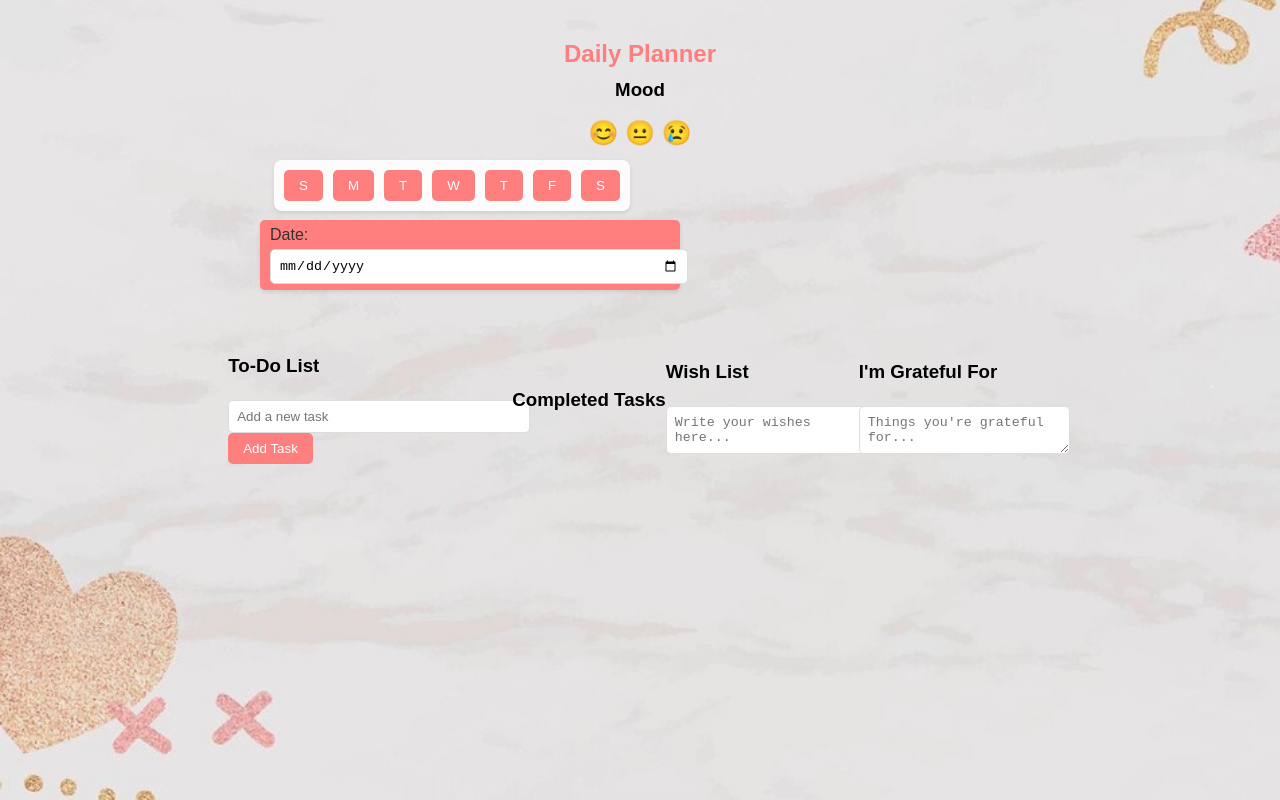
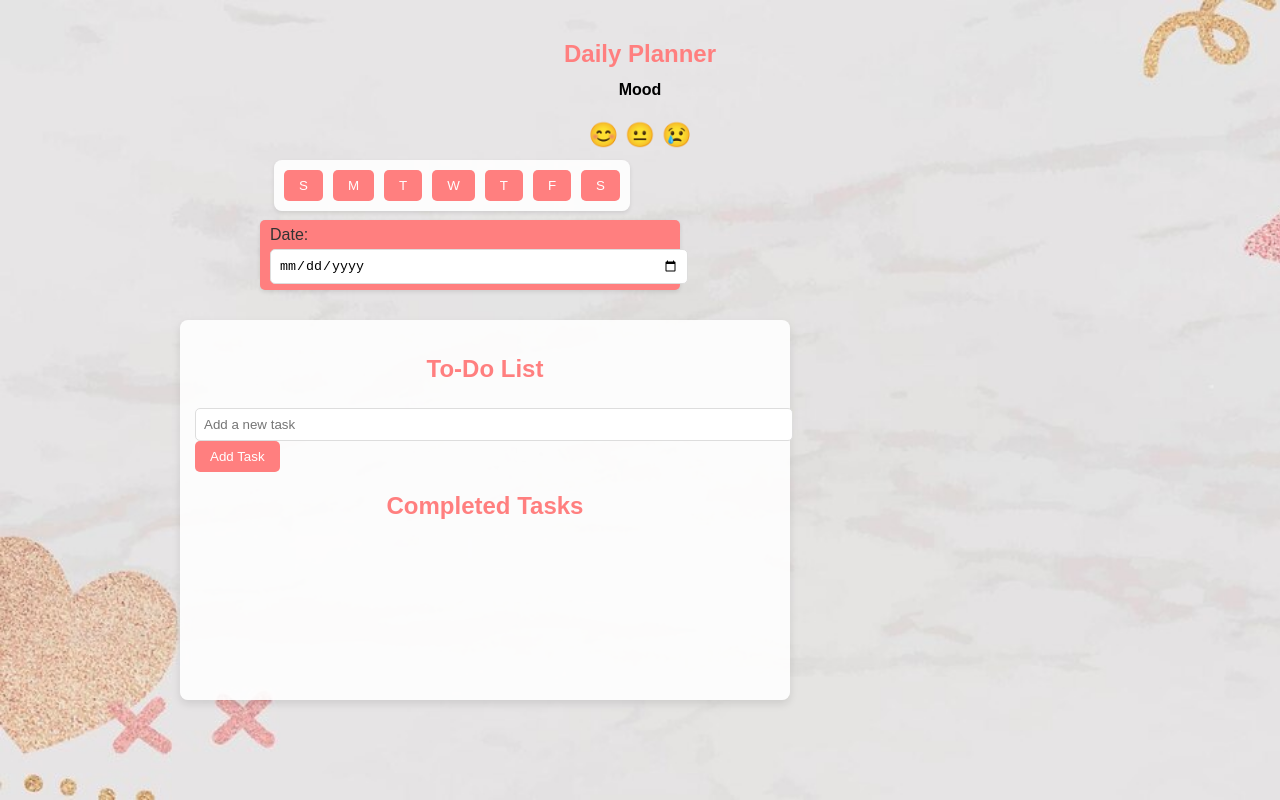
Before and after one commit to asandan8106/Asanda-s-to-do-list, a plain HTML site: page index.html in a window 1280 px wide. Drawn offline with Linux system fonts and the light colour scheme.

Commit message:
removed the grateful section and wishlist section

```diff
--- a/index.html
+++ b/index.html
@@ -11,7 +11,7 @@
         <h2>Daily Planner</h2>
     </div>
         <div class="mood">
-            <h3>Mood</h3>
+            <h4>Mood</h4>
             <div class="mood-icons">
                 😊 😐 😢
             </div>
@@ -29,9 +29,9 @@
             <label for="date">Date:</label>
             <input type="date" id="date">
         </div>
-
+        <div class= "Task">
         <div class="section-TODo">
-            <h3>To-Do List</h3>
+            <h2>To-Do List</h2>
             <ul id="todo-list">
                 <!-- List items will go here -->
             </ul>
@@ -40,21 +40,12 @@
         </div>
 
         <div class="section-completed">
-            <h3>Completed Tasks</h3>
+            <h2>Completed Tasks</h2>
             <ul id="completed-list">
                 <!-- Completed tasks will go here -->
             </ul>
         </div>
     </div>
-    <div class="wish-list">
-        <h3>Wish List</h3>
-        <textarea id="wish-list" placeholder="Write your wishes here..."></textarea>
-    </div>
-    <div class="grateful">
-        <h3>I'm Grateful For</h3>
-        <textarea id="gratitude" placeholder="Things you're grateful for..."></textarea>
-    </div>
-</div>
 
     <script src="/javascript/script.js"></script>
 </body>
```
